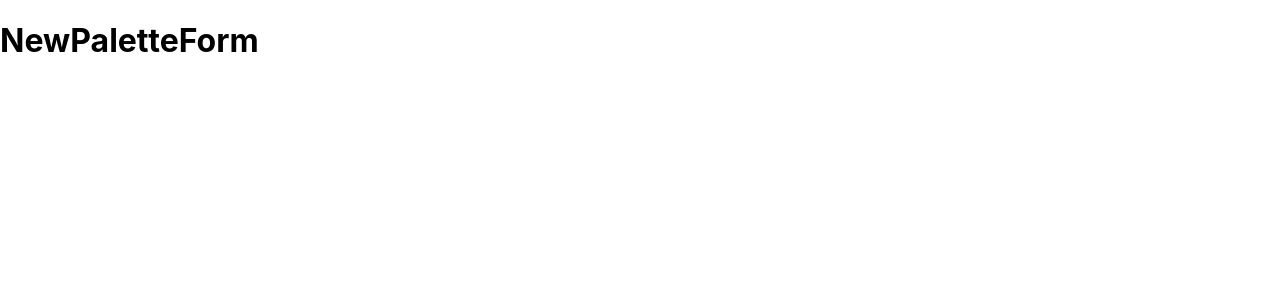
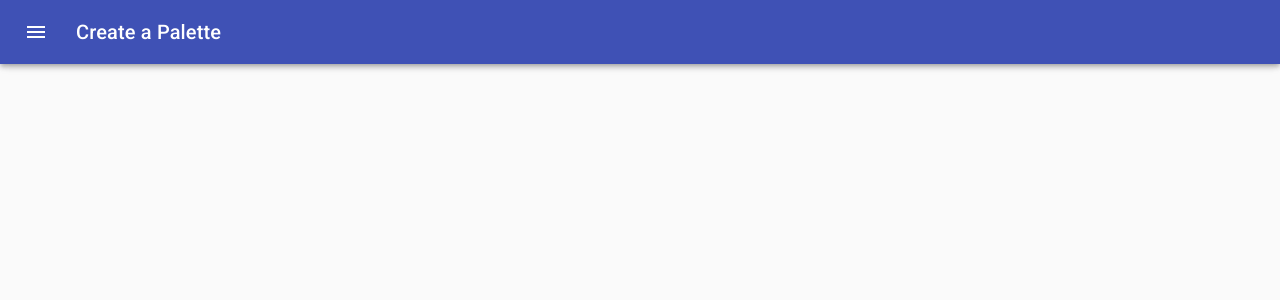
Before and after one commit to DavidWalker-hub/Color-Project, a React (Create React App) app: page /palette/new in a window 1280 px wide. Shown: the top 300 px of the page. Built offline with nearby package versions, Linux system fonts and the light colour scheme.

Commit message:
add colorpicker and buttons

```diff
--- a/package.json
+++ b/package.json
@@ -11,6 +11,7 @@
     "chroma-js": "^2.1.0",
     "rc-slider": "^9.7.1",
     "react": "^17.0.1",
+    "react-color": "^2.19.3",
     "react-copy-to-clipboard": "^5.0.3",
     "react-dom": "^17.0.1",
     "react-router-dom": "^5.2.0",
--- a/src/NewPaletteForm.js
+++ b/src/NewPaletteForm.js
@@ -1,15 +1,159 @@
 import React, { Component } from 'react';
+import clsx from 'clsx';
+import { withStyles } from '@material-ui/core/styles';
+import Drawer from '@material-ui/core/Drawer';
+import CssBaseline from '@material-ui/core/CssBaseline';
+import AppBar from '@material-ui/core/AppBar';
+import Toolbar from '@material-ui/core/Toolbar';
+import Typography from '@material-ui/core/Typography';
+import Divider from '@material-ui/core/Divider';
+import IconButton from '@material-ui/core/IconButton';
+import MenuIcon from '@material-ui/icons/Menu';
+import ChevronLeftIcon from '@material-ui/icons/ChevronLeft';
+import Button from '@material-ui/core/Button';
+import { ChromePicker } from 'react-color';
+
+const drawerWidth = 350;
+
+const styles = (theme) => ({
+	root: {
+		display: 'flex'
+	},
+	appBar: {
+		transition: theme.transitions.create([ 'margin', 'width' ], {
+			easing: theme.transitions.easing.sharp,
+			duration: theme.transitions.duration.leavingScreen
+		})
+	},
+	appBarShift: {
+		width: `calc(100% - ${drawerWidth}px)`,
+		marginLeft: drawerWidth,
+		transition: theme.transitions.create([ 'margin', 'width' ], {
+			easing: theme.transitions.easing.easeOut,
+			duration: theme.transitions.duration.enteringScreen
+		})
+	},
+	menuButton: {
+		marginRight: theme.spacing(2)
+	},
+	hide: {
+		display: 'none'
+	},
+	drawer: {
+		width: drawerWidth,
+		flexShrink: 0
+	},
+	drawerPaper: {
+		width: drawerWidth
+	},
+	drawerHeader: {
+		display: 'flex',
+		alignItems: 'center',
+		padding: theme.spacing(0, 1),
+		// necessary for content to be below app bar
+		...theme.mixins.toolbar,
+		justifyContent: 'flex-end'
+	},
+	content: {
+		flexGrow: 1,
+		padding: theme.spacing(3),
+		transition: theme.transitions.create('margin', {
+			easing: theme.transitions.easing.sharp,
+			duration: theme.transitions.duration.leavingScreen
+		}),
+		marginLeft: -drawerWidth
+	},
+	contentShift: {
+		transition: theme.transitions.create('margin', {
+			easing: theme.transitions.easing.easeOut,
+			duration: theme.transitions.duration.enteringScreen
+		}),
+		marginLeft: 0
+	}
+});
 
 class Newpaletteform extends Component {
 	constructor(props) {
 		super(props);
-
-		this.state = {};
+		this.state = { open: false, background: '#fff' };
 	}
+	handleDrawerOpen = () => {
+		this.setState({ open: true });
+	};
+	handleDrawerClose = () => {
+		this.setState({ open: false });
+	};
+	handleChangeComplete = (color) => {
+		this.setState({ background: color.hex });
+	};
 
 	render() {
-		return <h1>NewPaletteForm</h1>;
+		const { classes } = this.props;
+		const { open } = this.state;
+		return (
+			<div className={classes.root}>
+				<CssBaseline />
+				<AppBar
+					position="fixed"
+					className={clsx(classes.appBar, {
+						[classes.appBarShift]: open
+					})}
+				>
+					<Toolbar>
+						<IconButton
+							color="inherit"
+							aria-label="open drawer"
+							onClick={this.handleDrawerOpen}
+							edge="start"
+							className={clsx(classes.menuButton, open && classes.hide)}
+						>
+							<MenuIcon />
+						</IconButton>
+						<Typography variant="h6" noWrap>
+							Create a Palette
+						</Typography>
+					</Toolbar>
+				</AppBar>
+				<Drawer
+					className={classes.drawer}
+					variant="persistent"
+					anchor="left"
+					open={open}
+					classes={{
+						paper: classes.drawerPaper
+					}}
+				>
+					<div className={classes.drawerHeader}>
+						<IconButton onClick={this.handleDrawerClose}>
+							<ChevronLeftIcon />
+						</IconButton>
+					</div>
+					<Divider />
+					<Typography variant="h4">Design Your Palette</Typography>
+					<div>
+						<Button variant="contained" color="secondary">
+							Clear Palette
+						</Button>
+
+						<Button variant="contained" color="primary">
+							Random Color
+						</Button>
+					</div>
+					<ChromePicker color={this.state.background} onChangeComplete={this.handleChangeComplete} />
+					<Button variant="contained" color="primary">
+						Add Color
+					</Button>
+				</Drawer>
+				<main
+					className={clsx(classes.content, {
+						[classes.contentShift]: open
+					})}
+				>
+					<div className={classes.drawerHeader} />
+				</main>
+			</div>
+		);
 	}
 }
 
-export default Newpaletteform;
+export default withStyles(styles, { withTheme: true })(Newpaletteform);
```
Also changed, not shown: 2 other files (tests, documents, lock files or other folders).
